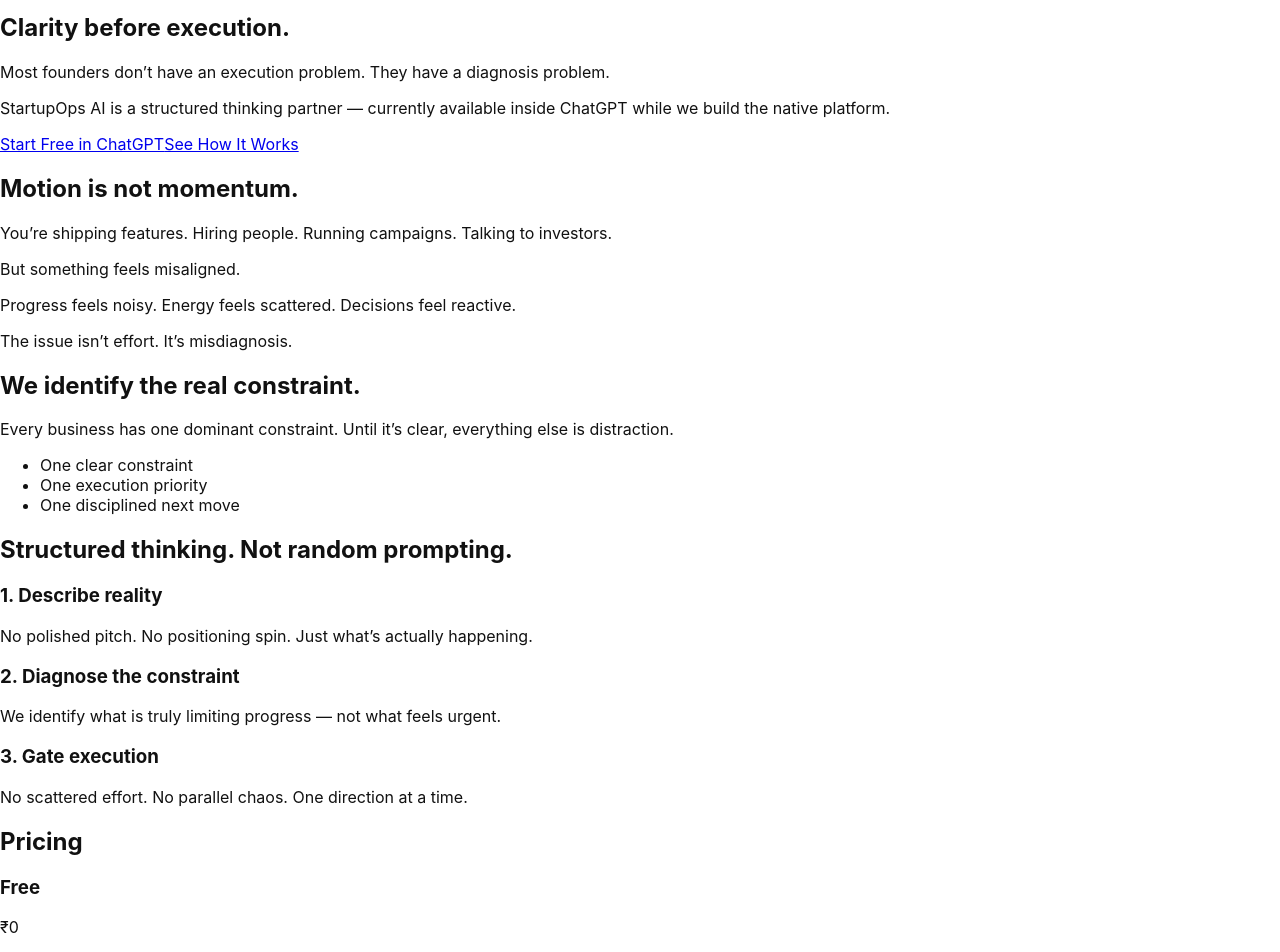
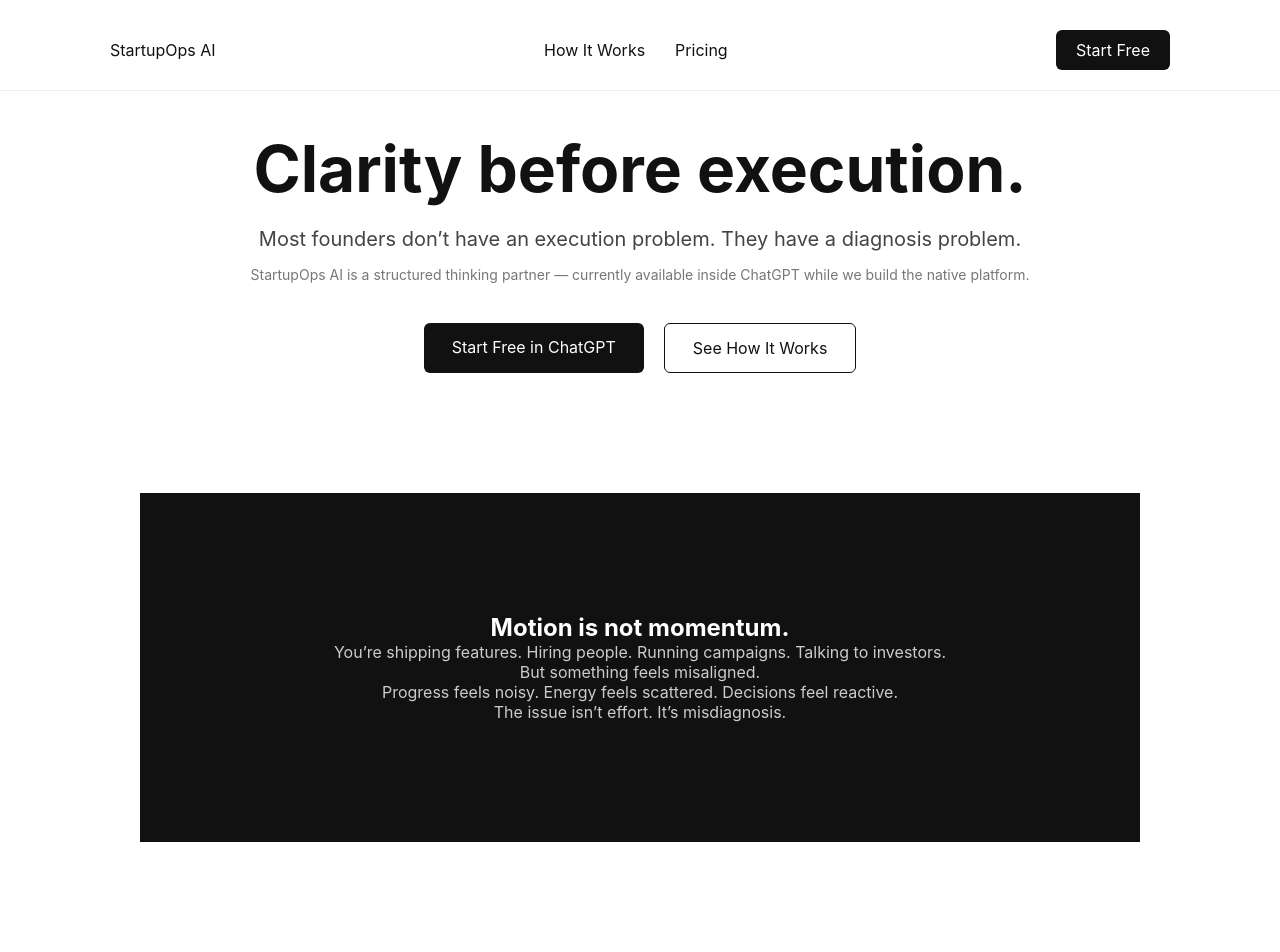
Before and after one commit to 124Anushka/startupops-ai, a Next.js app: page / in a window 1280 px wide. Shown: the part 80-1032 px from the top of the page. Built offline with nearby package versions, Linux system fonts and the light colour scheme.

Commit message:
Refactor global styles and update navigation layout

```diff
--- a/app/globals.css
+++ b/app/globals.css
@@ -1,75 +1,151 @@
-/* Base Reset */
 * {
+  margin: 0;
+  padding: 0;
   box-sizing: border-box;
 }
 
 body {
-  margin: 0;
   font-family: -apple-system, BlinkMacSystemFont, sans-serif;
   background: #ffffff;
   color: #111;
 }
 
-/* Container */
-.container {
-  max-width: 1100px;
-  margin: 0 auto;
-  padding: 0 24px;
+section {
+  padding: 120px 20px;
+  max-width: 1000px;
+  margin: auto;
+  text-align: center;
 }
 
-/* Navigation */
+.hero h1 {
+  font-size: 64px;
+  font-weight: 700;
+  margin-bottom: 20px;
+}
+
+.subtitle {
+  font-size: 20px;
+  margin-bottom: 15px;
+  color: #444;
+}
+
+.small {
+  font-size: 14px;
+  color: #777;
+  margin-bottom: 40px;
+}
+
+.buttons {
+  display: flex;
+  gap: 20px;
+  justify-content: center;
+}
+
+.primary {
+  background: #111;
+  color: white;
+  padding: 14px 28px;
+  text-decoration: none;
+  border-radius: 6px;
+}
+
+.secondary {
+  border: 1px solid #111;
+  padding: 14px 28px;
+  text-decoration: none;
+  border-radius: 6px;
+  color: #111;
+}
+
+.dark {
+  background: #111;
+  color: white;
+}
+
+.dark p {
+  color: #ccc;
+}
+
+.bullets {
+  list-style: none;
+  margin-top: 40px;
+}
+
+.bullets li {
+  margin: 10px 0;
+  font-size: 18px;
+}
+
+.steps {
+  display: grid;
+  gap: 40px;
+  margin-top: 50px;
+}
+
+.pricing {
+  display: grid;
+  grid-template-columns: repeat(auto-fit, minmax(250px, 1fr));
+  gap: 40px;
+  margin-top: 50px;
+}
+
+.card {
+  border: 1px solid #eee;
+  padding: 40px;
+  border-radius: 12px;
+}
+
+.featured {
+  background: #111;
+  color: white;
+}
+
+.price {
+  font-size: 28px;
+  font-weight: 600;
+  margin: 20px 0;
+}
+
+.final {
+  padding-bottom: 150px;
+}
+
+/* NAVIGATION */
+
 .nav {
-  position: sticky;
-  top: 0;
-  background: rgba(255, 255, 255, 0.85);
-  backdrop-filter: blur(10px);
+  position: fixed;
+  width: 100%;
+  background: white;
   border-bottom: 1px solid #eee;
-  z-index: 100;
 }
 
 .nav-inner {
-  height: 72px;
+  max-width: 1100px;
+  margin: auto;
+  padding: 20px;
   display: flex;
+  justify-content: space-between;
   align-items: center;
-  justify-content: space-between;
 }
 
-/* Logo */
-.logo {
-  font-weight: 600;
-  font-size: 18px;
-  letter-spacing: -0.2px;
-}
-
-/* Links */
 .links {
   display: flex;
-  gap: 32px;
+  gap: 30px;
 }
 
 .links a {
   text-decoration: none;
-  color: #555;
-  font-size: 15px;
-  transition: color 0.2s ease;
+  color: #111;
 }
 
-.links a:hover {
-  color: #000;
+.nav-button {
+  background: #111;
+  color: white;
+  padding: 10px 20px;
+  text-decoration: none;
+  border-radius: 6px;
 }
 
-/* Button */
-.nav-button {
-  padding: 10px 18px;
-  background: #111;
-  color: #fff;
-  border-radius: 8px;
-  text-decoration: none;
-  font-size: 14px;
-  transition: all 0.2s ease;
+main {
+  margin-top: 90px;
 }
-
-.nav-button:hover {
-  background: #000;
-  transform: translateY(-1px);
-}
```
